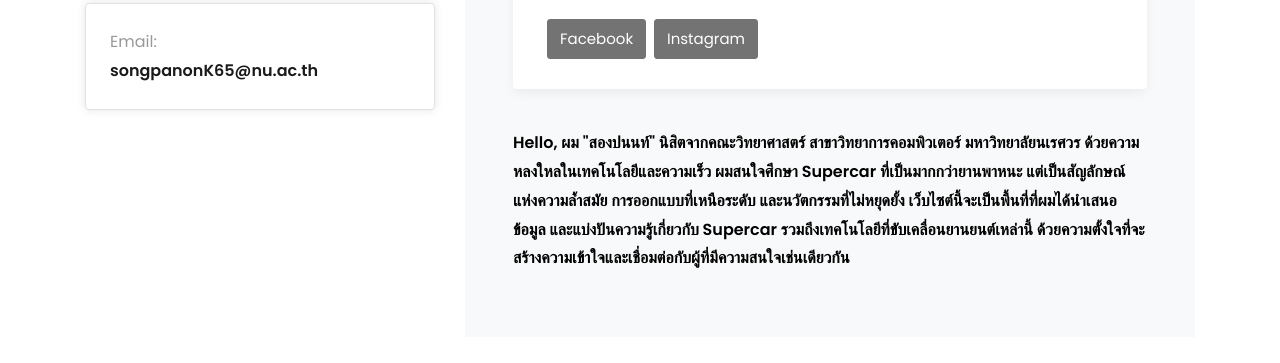
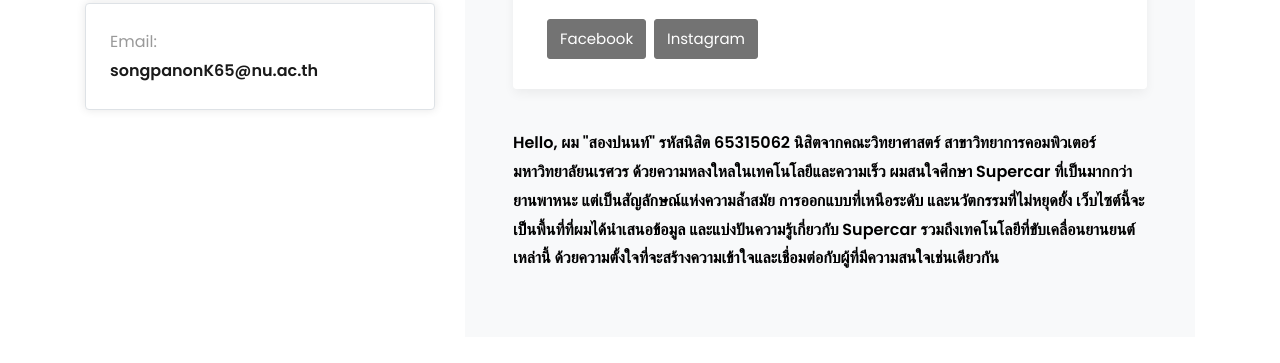
Before and after one commit to Flukely/Project-Website-Carlection, a plain HTML site: page contact.html in a window 1280 px wide. Shown: the part 1040-1403 px from the top of the page. Drawn offline with Linux system fonts and the light colour scheme; some packages are replaced by stand-ins of ours; no server answers; files whose address does not match are found by name.

Commit message:
add std.ID in contact

```diff
--- a/contact.html
+++ b/contact.html
@@ -122,7 +122,7 @@
                     <!--<span class="cat">Youtube</span>-->
                   </div>
                 </div>
-                <p> Hello, ผม "สองปนนท์" นิสิตจากคณะวิทยาศาสตร์ สาขาวิทยาการคอมพิวเตอร์ มหาวิทยาลัยนเรศวร ด้วยความหลงใหลในเทคโนโลยีและความเร็ว ผมสนใจศึกษา Supercar ที่เป็นมากกว่ายานพาหนะ แต่เป็นสัญลักษณ์แห่งความล้ำสมัย การออกแบบที่เหนือระดับ และนวัตกรรมที่ไม่หยุดยั้ง เว็บไซต์นี้จะเป็นพื้นที่ที่ผมได้นำเสนอข้อมูล และแบ่งปันความรู้เกี่ยวกับ Supercar รวมถึงเทคโนโลยีที่ขับเคลื่อนยานยนต์เหล่านี้ ด้วยความตั้งใจที่จะสร้างความเข้าใจและเชื่อมต่อกับผู้ที่มีความสนใจเช่นเดียวกัน</p>
+                <p> Hello, ผม "สองปนนท์" รหัสนิสิต 65315062 นิสิตจากคณะวิทยาศาสตร์ สาขาวิทยาการคอมพิวเตอร์ มหาวิทยาลัยนเรศวร ด้วยความหลงใหลในเทคโนโลยีและความเร็ว ผมสนใจศึกษา Supercar ที่เป็นมากกว่ายานพาหนะ แต่เป็นสัญลักษณ์แห่งความล้ำสมัย การออกแบบที่เหนือระดับ และนวัตกรรมที่ไม่หยุดยั้ง เว็บไซต์นี้จะเป็นพื้นที่ที่ผมได้นำเสนอข้อมูล และแบ่งปันความรู้เกี่ยวกับ Supercar รวมถึงเทคโนโลยีที่ขับเคลื่อนยานยนต์เหล่านี้ ด้วยความตั้งใจที่จะสร้างความเข้าใจและเชื่อมต่อกับผู้ที่มีความสนใจเช่นเดียวกัน</p>
 
               <!--<div class="form-group">
                 <input type="text" class="form-control" placeholder="Your Name">
```
